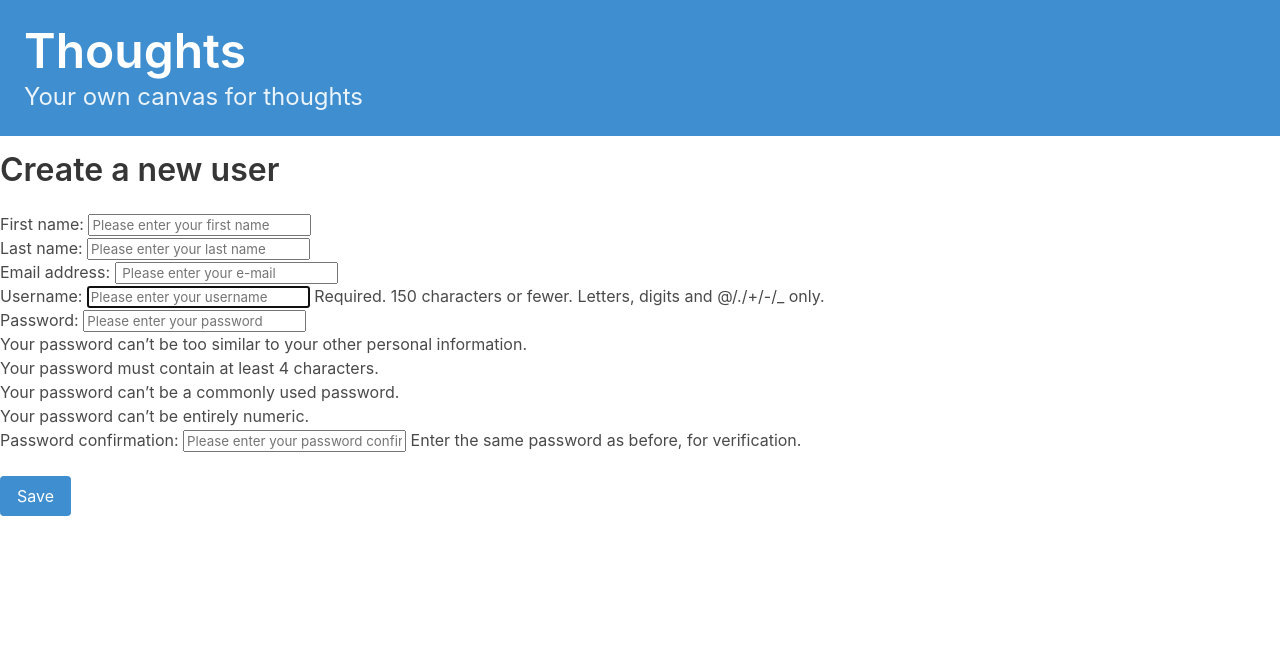
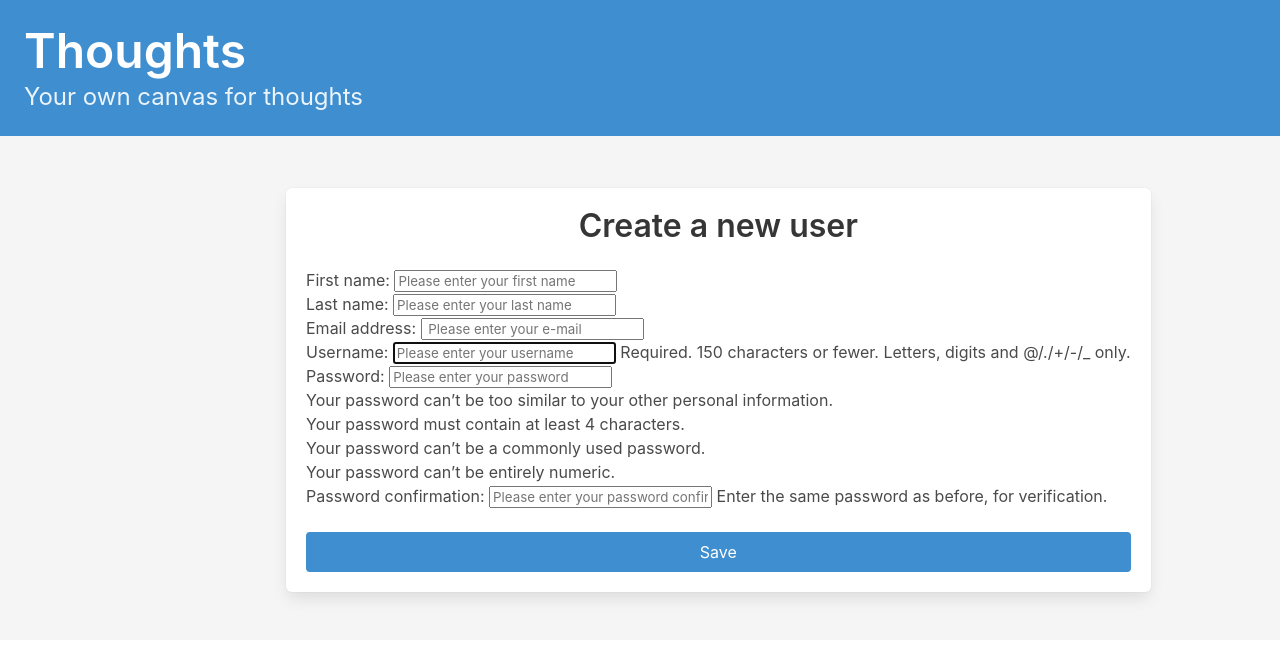
Before and after one commit to vlad1894/SocialMediaApp, a Django app: page /create_user/ in a window 1280 px wide. Shown: the top 646 px of the page. Run offline with Django 4.2, Linux system fonts and the light colour scheme.

Commit message:
minor changes

```diff
--- a/socialapp/templates/index.html
+++ b/socialapp/templates/index.html
@@ -7,11 +7,18 @@
 
     <link rel="stylesheet"
           href="https://cdn.jsdelivr.net/npm/bulma@0.9.3/css/bulma.min.css">
+
+    <style>
+      body {
+        background-color: #f5f5f5;
+      }
+    </style>
+
     <title>Thoughts</title>
 </head>
 <body>
-    <a href="{% url 'socialapp:dashboard' %}"
-    <section class="hero is-small is-info mb-4">
+    <a href="{% url 'socialapp:dashboard' %}">
+        <section class="hero is-small is-info is-light mb-4">
             <div class="hero-body">
                 <h1 class="title is-1">Thoughts</h1>
                 <p class="subtitle is-4">
@@ -29,5 +36,6 @@
             {% endblock content %}
 
         </div>
+    </div>
 </body>
 </html>
--- a/socialapp/templates/socialapp/dashboard.html
+++ b/socialapp/templates/socialapp/dashboard.html
@@ -46,7 +46,7 @@
         <div class="block">
             {% if user.is_authenticated %}
             <a href="{% url 'socialapp:list_of_profiles' %} ">
-                <button class="button is-info is-outlined is-fullwidth is-normal ">Following</button>
+                <button class="button is-info is-outlined is-fullwidth is-normal ">All Profiles</button>
             </a>
             {% else %}
             <a href="{% url 'login' %}"></a>
--- a/socialapp/templates/socialapp/profile.html
+++ b/socialapp/templates/socialapp/profile.html
@@ -3,6 +3,7 @@
 <div class="column">
     <div class="block">
         <h1 class="title is-1">{{ profile.user.username|upper }}'s Thoughts</h1>
+        {% if not request.user.is_authenticated or profile.user != request.user %}
         <form method="post">
             {% csrf_token %}
             <div class="buttons has-addons">
@@ -15,6 +16,7 @@
                 {% endif %}
             </div>
         </form>
+        {% endif %}
     </div>
     <div class="content">
         {% for thoughts in profile.thoughts.all %}
--- a/socialapp/templates/userextend/create_user.html
+++ b/socialapp/templates/userextend/create_user.html
@@ -1,16 +1,26 @@
 {% extends "index.html" %}
+
 {% block title %}
     Create User
 {% endblock title %}
+
 {% block content %}
-    <div class="column">
-        <div class="block">
-            <h3 class="title is-3">Create a new user</h3>
-            <form method="post">
-            {% csrf_token %}
-            {{ form.as_p }}
-            <button class="button is-info is-normal mt-5" type="submit">Save</button>
-            </form>
+    <section class="hero is-centered" style: style="margin-left: 250px;">
+        <div class="hero-body">
+            <div class="container is-max-desktop">
+                <div class="columns is-centered">
+                    <div class="column is-full">
+                        <div class="box">
+                            <h3 class="title is-3 has-text-centered">Create a new user</h3>
+                            <form method="post">
+                                {% csrf_token %}
+                                {{ form.as_p }}
+                                <button class="button is-info is-fullwidth mt-5" type="submit">Save</button>
+                            </form>
+                        </div>
+                    </div>
+                </div>
+            </div>
         </div>
-    </div>
+    </section>
 {% endblock content %}
--- a/thoughtsapp/settings.py
+++ b/thoughtsapp/settings.py
@@ -11,6 +11,7 @@
 """
 
 from pathlib import Path
+import os.path
 
 # Build paths inside the project like this: BASE_DIR / 'subdir'.
 BASE_DIR = Path(__file__).resolve().parent.parent
@@ -133,3 +134,7 @@
 LOGIN_REDIRECT_URL = 'socialapp:dashboard'
 
 LOGOUT_REDIRECT_URL = '/'
+
+
+MEDIA_ROOT = os.path.join(BASE_DIR, 'media')
+MEDIA_URL = '/media/'
```
Also changed, not shown: socialapp/templates/registration/login.html (+13 -6 lines), socialapp/views.py (+26 -12 lines), db.sqlite3. Lines whose indentation alone changed are shown as unchanged.
